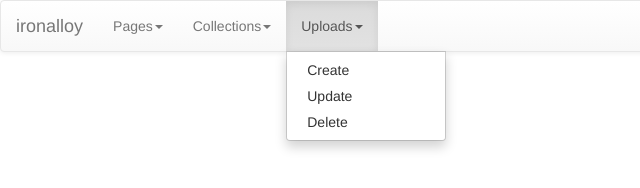
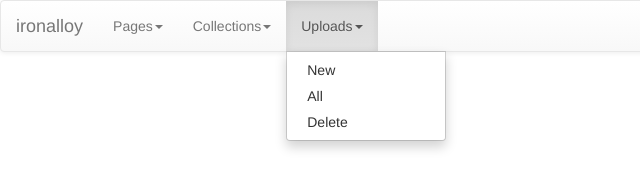
Before and after one commit to dkolba/ironalloy, a website: page src/templates/adminbasis.html in a window 1280 px wide. Both pictures are taken after a click on the link "Uploads". Shown: the full height of the page, 0-640 px from the left. Drawn offline with nearby package versions, Linux system fonts and the light colour scheme.

Commit message:
Adjust Uploads links in admin menu

```diff
--- a/src/templates/adminbasis.html
+++ b/src/templates/adminbasis.html
@@ -49,8 +49,8 @@
             <a href="#" class="dropdown-toggle"
               data-toggle="dropdown">Uploads<b class="caret"></b></a>
             <ul class="dropdown-menu">
-              <li><a href="/admin/create/upload/">Create</a></li>
-              <li><a href="/admin/update/upload/">Update</a></li>
+              <li><a href="/admin/create/upload/">New</a></li>
+              <li><a href="/admin/upload/">All</a></li>
               <li><a href="/admin/delete/upload/">Delete</a></li>
             </ul>
           </li>
```
